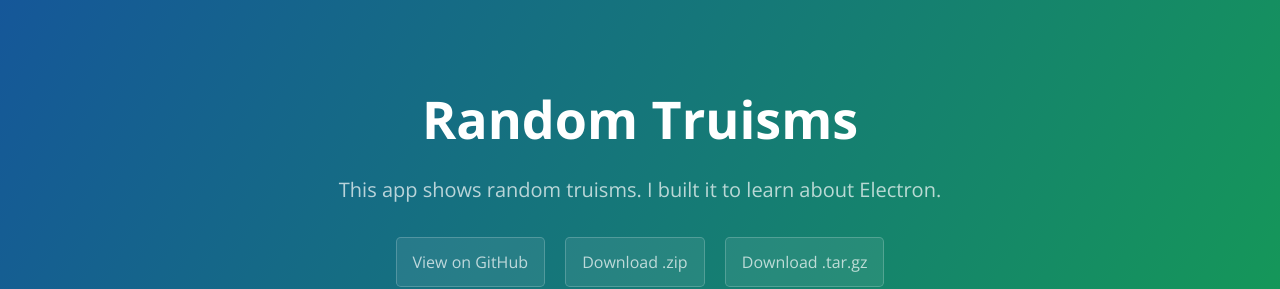
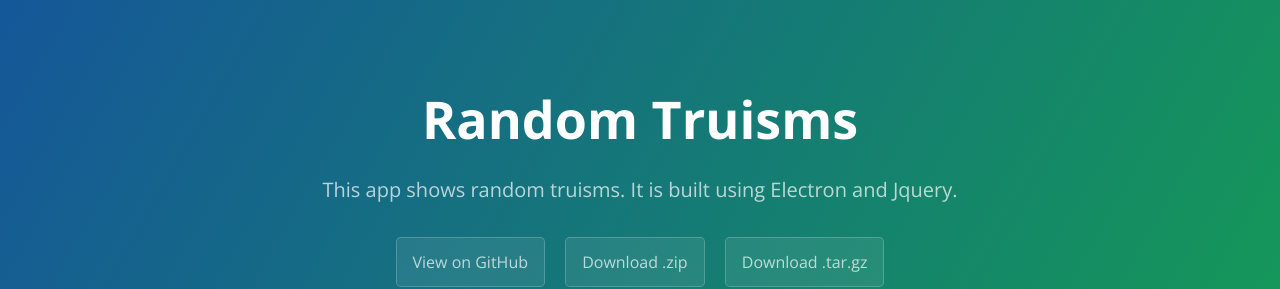
Before and after one commit to ayildirim/ElectronTest, a plain HTML site: page index.html in a window 1280 px wide. Shown: the top 289 px of the page. Drawn offline with nearby package versions, Linux system fonts and the light colour scheme.

Commit message:
description improvement

```diff
--- a/index.html
+++ b/index.html
@@ -12,7 +12,7 @@
   <body>
     <section class="page-header">
       <h1 class="project-name">Random Truisms</h1>
-      <h2 class="project-tagline">This app shows random truisms. I built it to learn about Electron.</h2>
+      <h2 class="project-tagline">This app shows random truisms.  It is built using Electron and Jquery.</h2>
       <a href="https://github.com/ayildirim/RandomTruism" class="btn">View on GitHub</a>
       <a href="https://github.com/ayildirim/RandomTruism/zipball/master" class="btn">Download .zip</a>
       <a href="https://github.com/ayildirim/RandomTruism/tarball/master" class="btn">Download .tar.gz</a>
```
